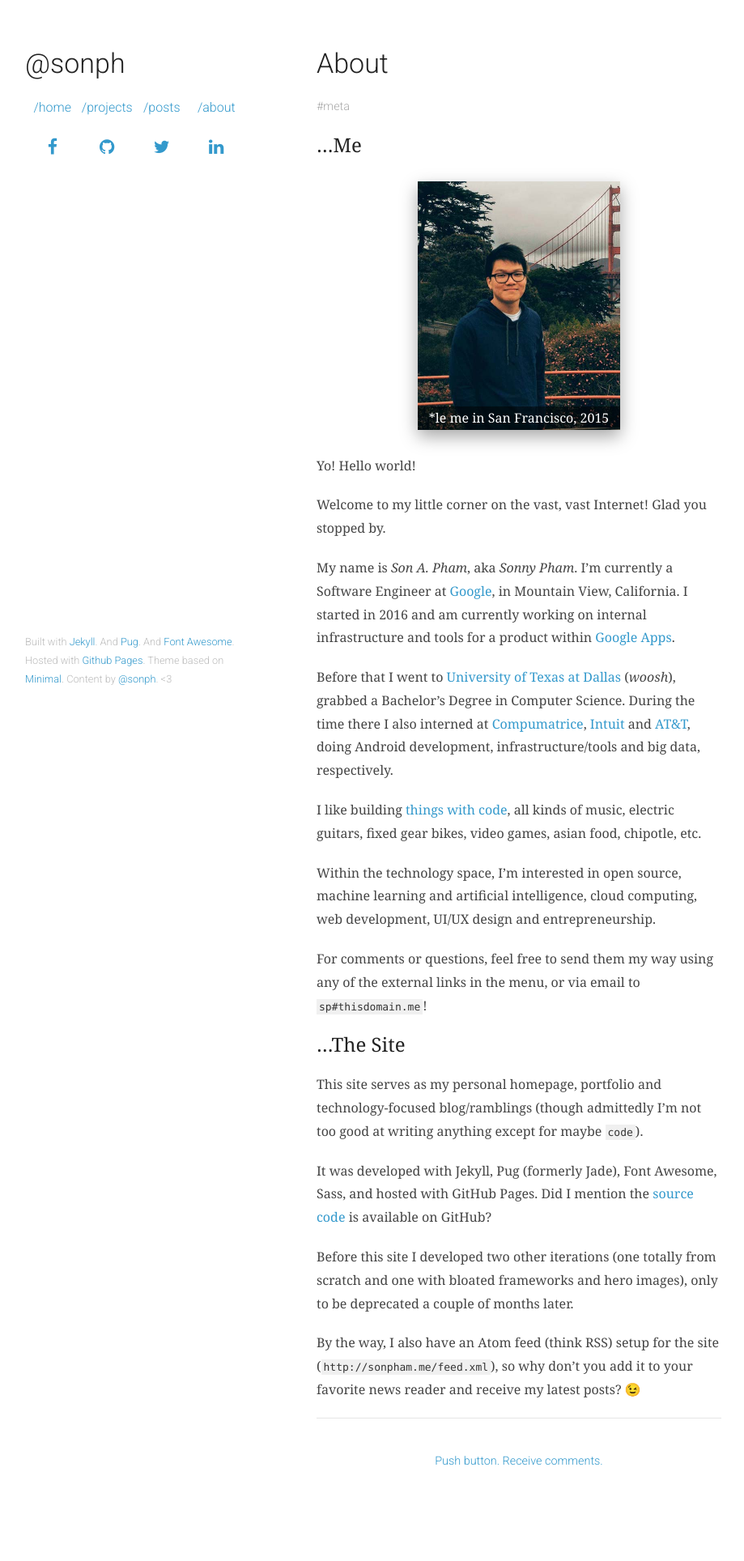
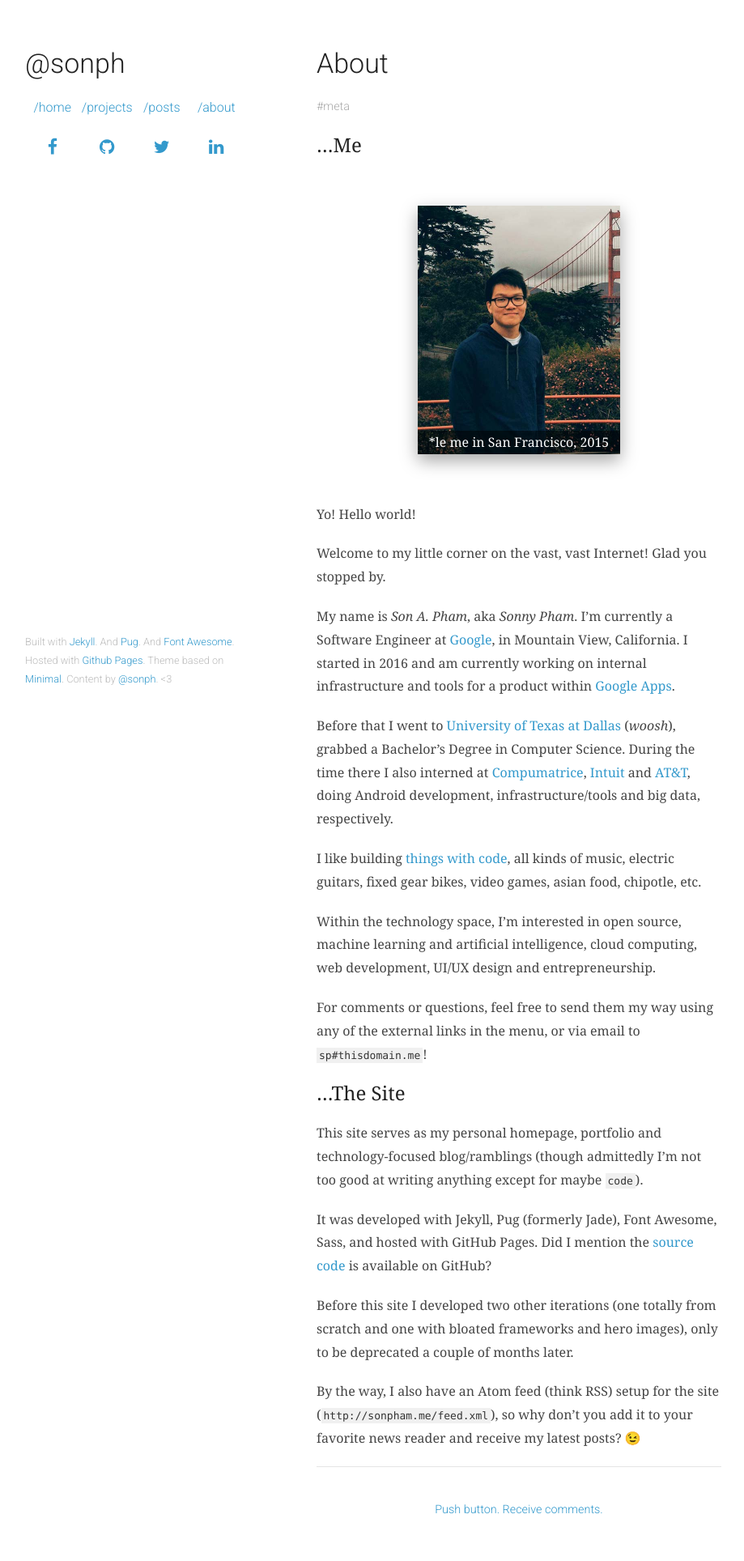
Before and after one commit to sonph/something, a Jekyll site: the page built from about.md, in a window 1280 px wide. Shown: the whole page at 81% size, without its empty margins (179-1098 px from the left). Built offline with Jekyll 4.4.1, drawn with Linux system fonts in a browser that asks for light colours; some web fonts are replaced; before the commit the page ends 1868 px from its top, so only the background shows below that.

Commit message:
more margin for imgs

```diff
--- a/assets/css/app.sass
+++ b/assets/css/app.sass
@@ -89,7 +89,7 @@ th
 img
   max-width: 100%
   box-shadow: 0 8px 20px rgba(0,0,0,0.35)
-  margin: 30px auto
+  margin: 60px auto
   display: block
 
 img.no-shadow
```
